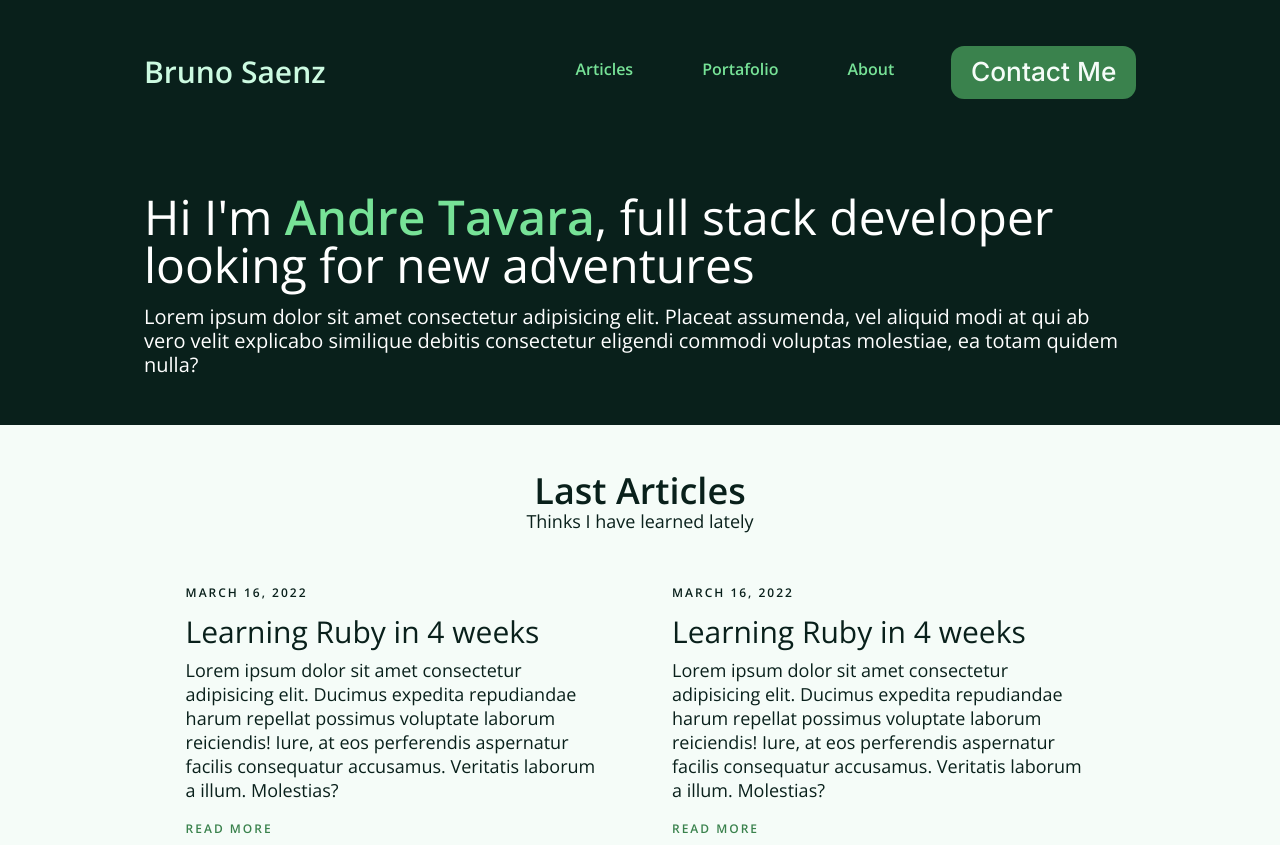
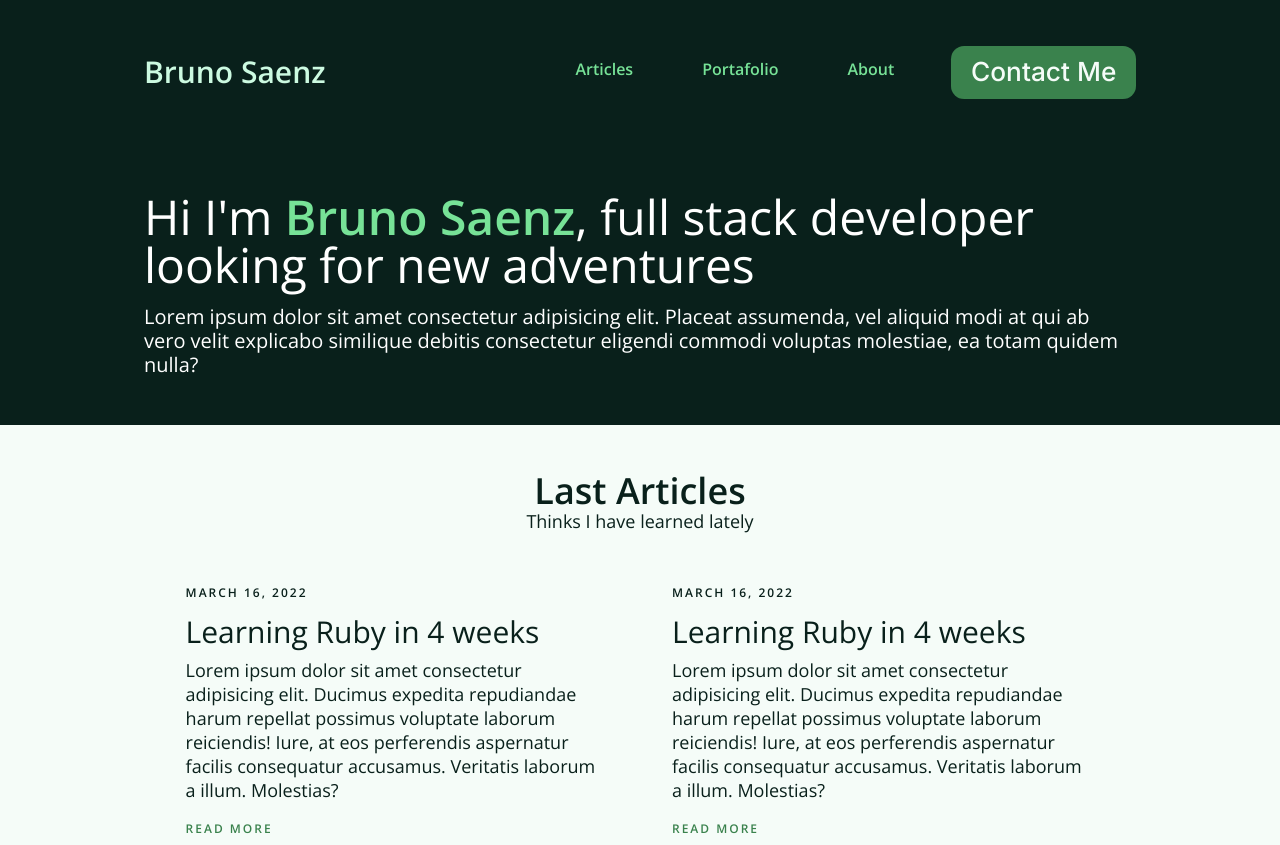
Before and after one commit to Brunosz19/Codeable-UI-Bruno.sz19, a plain HTML site: page index.html in a window 1280 px wide. Shown: the top 845 px of the page. Drawn offline with nearby package versions, Linux system fonts and the light colour scheme.

Commit message:
CHORE: fix some mistakes

```diff
--- a/index.html
+++ b/index.html
@@ -37,7 +37,7 @@
       <div class="container-lg">
         <h2 class="head-xl regular mb-1">
           Hi I'm
-          <strong class="semibold text-primary-regular">Andre Tavara</strong>,
+          <strong class="semibold text-primary-regular">Bruno Saenz</strong>,
           full stack developer looking for new adventures
         </h2>
         <p class="text-xl light">
```
